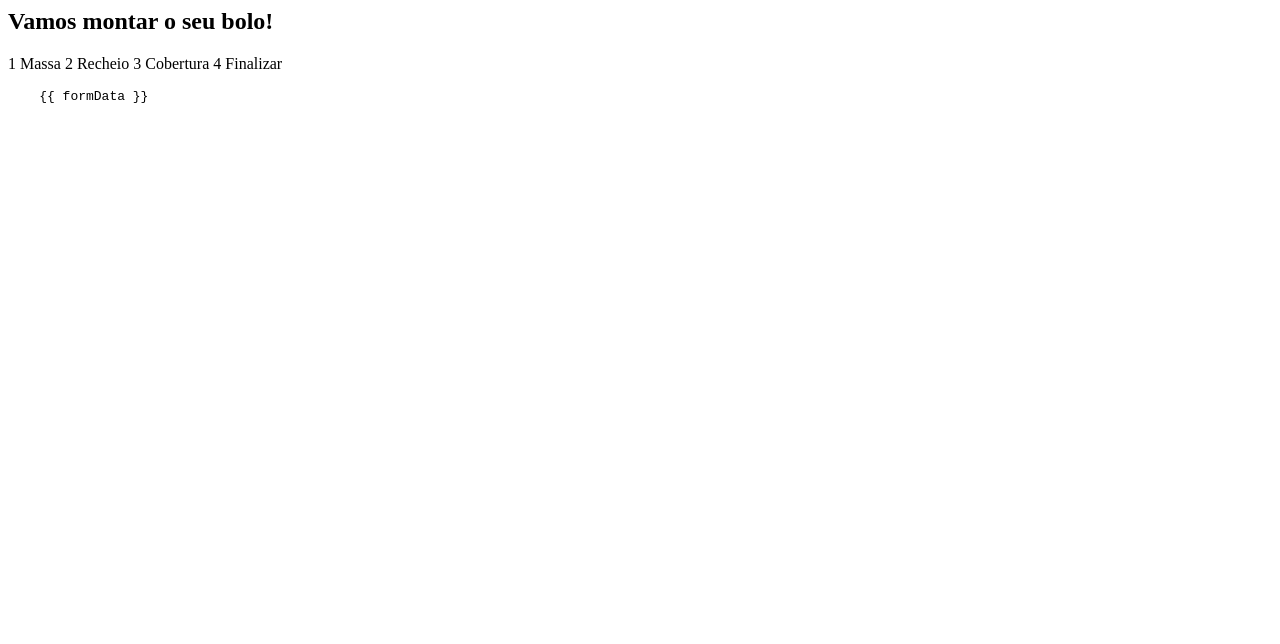
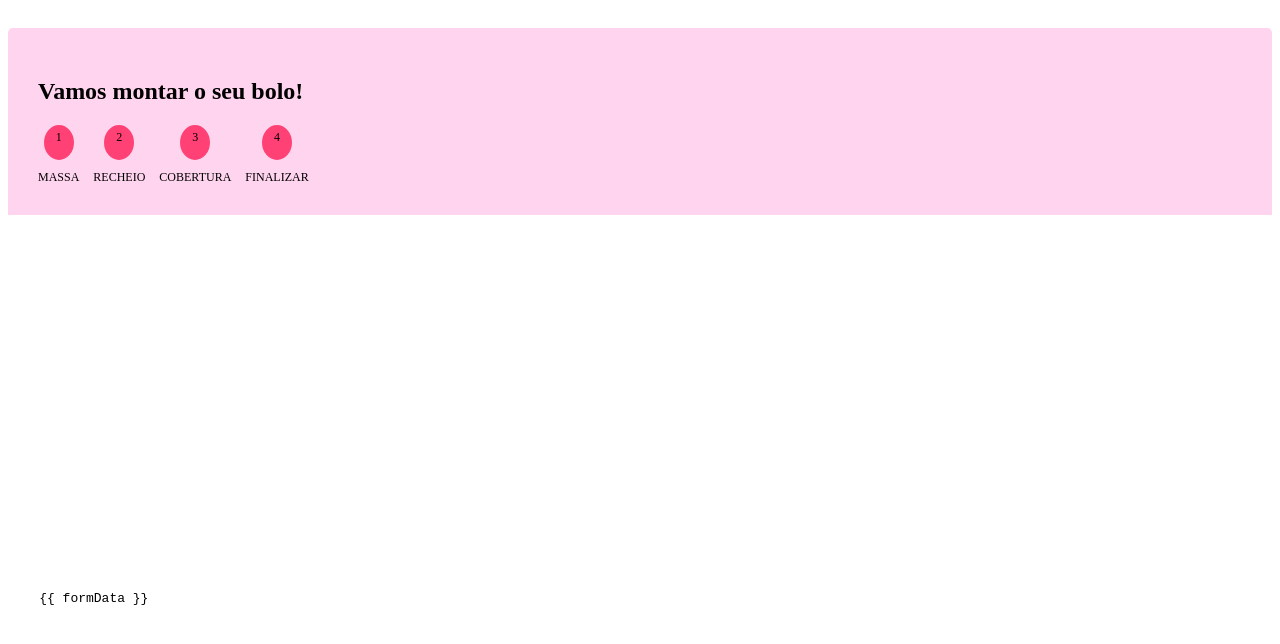
Before and after one commit to feliperrothschild/confeitaria, a website: page templates/step-header.html in a window 1280 px wide. Drawn offline with Linux system fonts and the light colour scheme; files that its build step writes are made by us from their sources.

Commit message:
Alterado Caminho e Nome do CSS

```diff
--- a/templates/step-header.html
+++ b/templates/step-header.html
@@ -1,4 +1,4 @@
-<link rel="stylesheet" href="styles.css">
+<link rel="stylesheet" href="../css/styles_step_header.css">
 <div class="row">
 <div class="col-sm-8 col-sm-offset-2">
 
```
